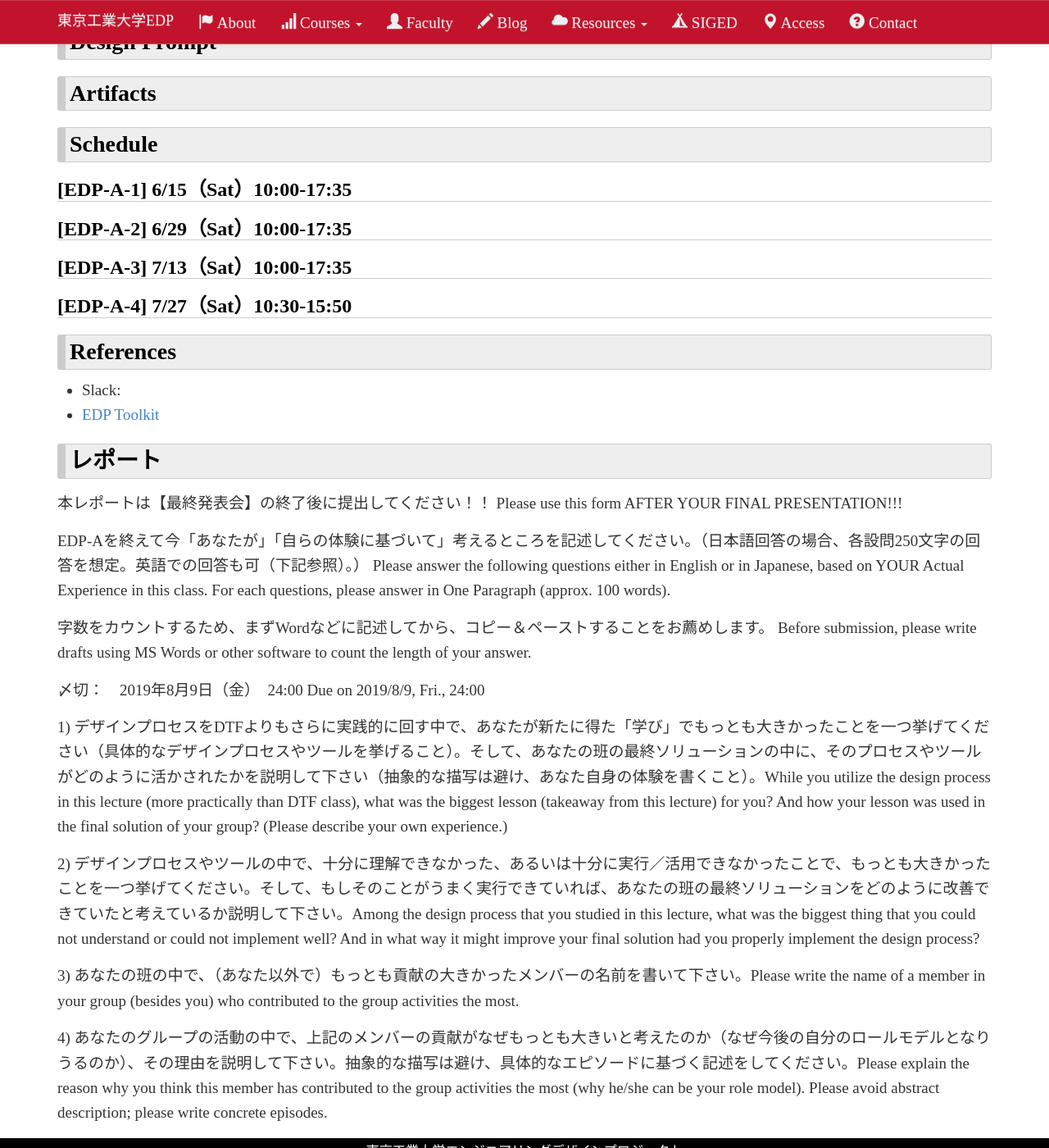
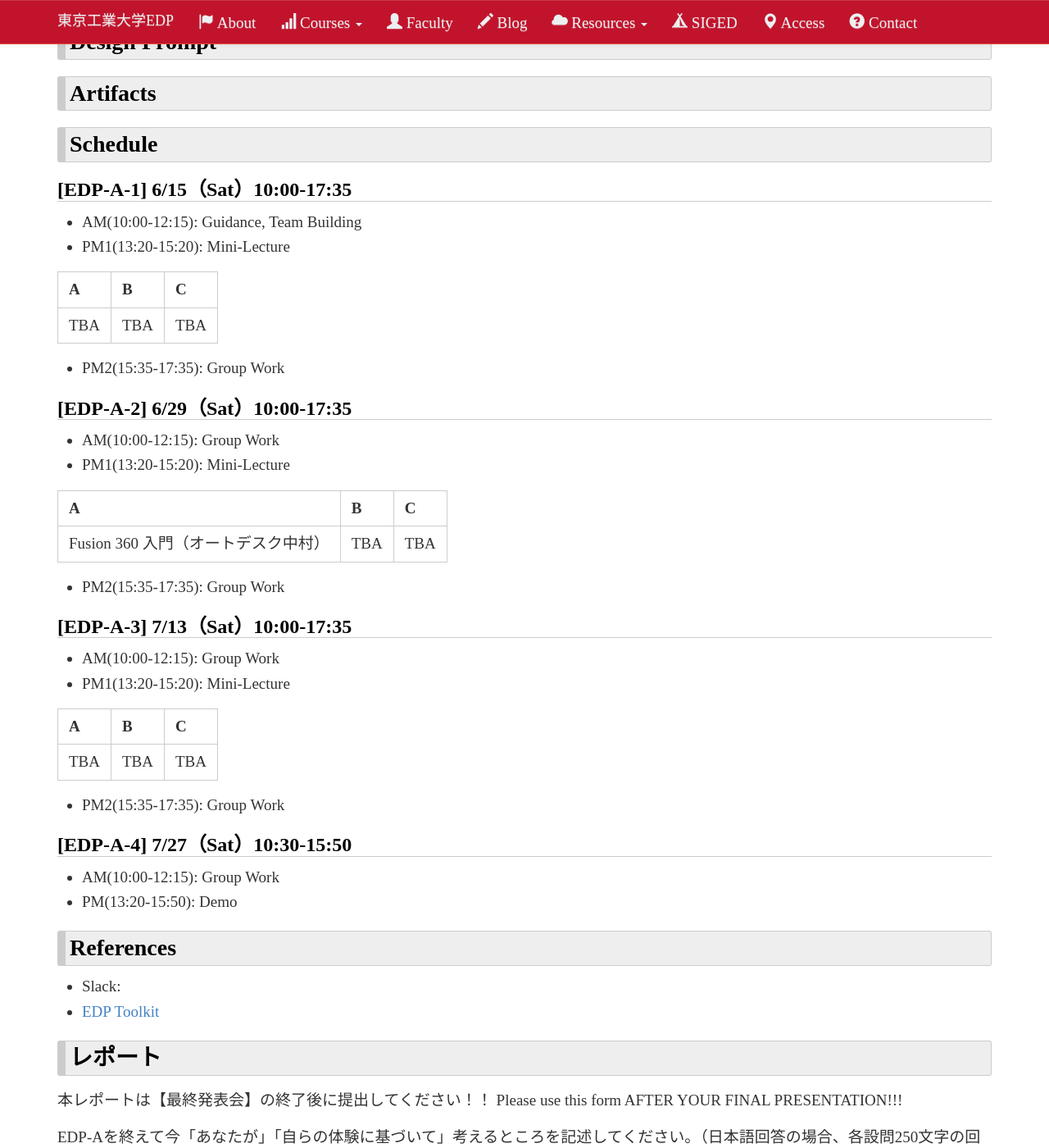
Before and after one commit to titech-edp/titech-edp.github.io, a Jekyll site: the page built from 2019-edp-a/index.md, in a window 1280 px wide and 1400 px high, scrolled down 898 px. Shown: the whole window at 82% size. Built offline with Jekyll 4.4.1, drawn with Linux system fonts in a browser that asks for light colours; nearby versions of some CDN libraries; library files that are not in the unit come from our copies.

Commit message:
Add mini-lecture

```diff
--- a/2019-edp-a/index.md
+++ b/2019-edp-a/index.md
@@ -25,11 +25,41 @@ title: 2019年度「エンジニアリングデザインプロジェクトA」
 
 ## [EDP-A-1] 6/15（Sat）10:00-17:35
 
+* AM(10:00-12:15): Guidance, Team Building
+* PM1(13:20-15:20): Mini-Lecture
+
+| A | B | C |
+|---|---|---|
+|TBA|TBA|TBA|
+
+* PM2(15:35-17:35): Group Work
+
 ## [EDP-A-2] 6/29（Sat）10:00-17:35
+
+* AM(10:00-12:15): Group Work
+* PM1(13:20-15:20): Mini-Lecture
+
+| A | B | C |
+|---|---|---|
+| Fusion 360 入門（オートデスク中村）|TBA|TBA|
+
+* PM2(15:35-17:35): Group Work
 
 ## [EDP-A-3] 7/13（Sat）10:00-17:35
 
+* AM(10:00-12:15): Group Work
+* PM1(13:20-15:20): Mini-Lecture
+
+| A | B | C |
+|---|---|---|
+|TBA|TBA|TBA|
+
+* PM2(15:35-17:35): Group Work
+
 ## [EDP-A-4] 7/27（Sat）10:30-15:50
+
+* AM(10:00-12:15): Group Work
+* PM(13:20-15:50): Demo
 
 # References
 
```
